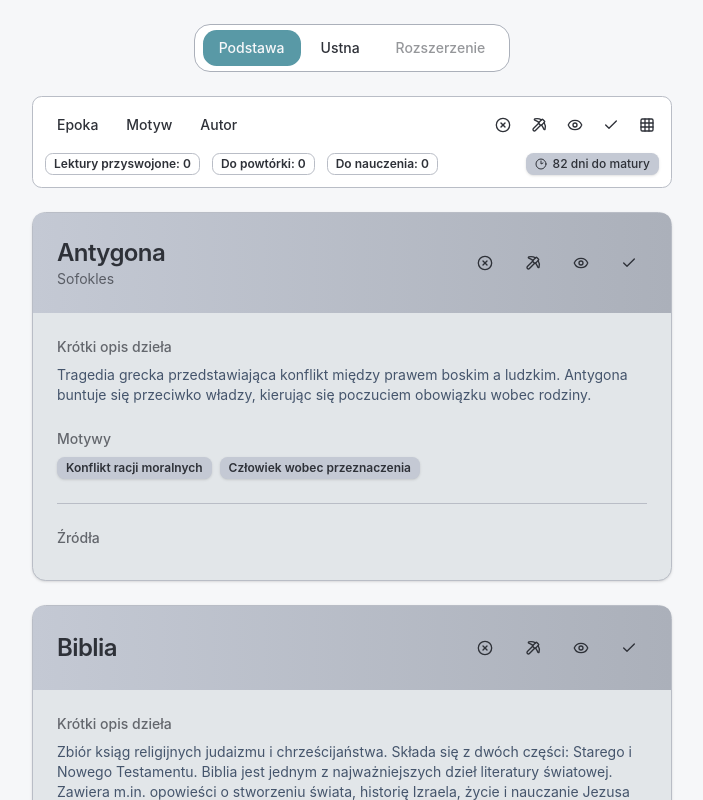
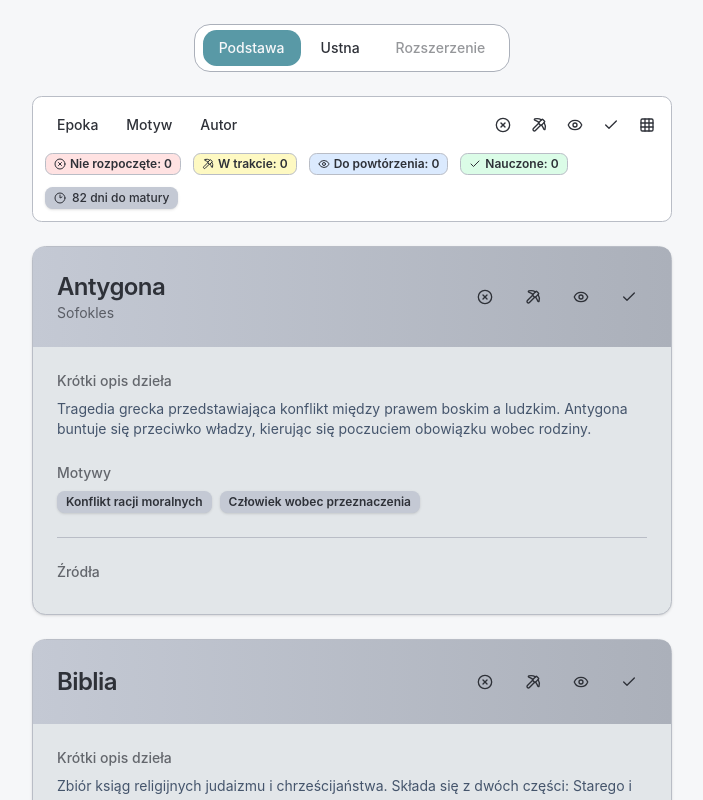
Before and after one commit to pawelz00/matura-check, a React (Vite) app: page / in a window 1280 px wide. Shown: the top 800 px of the page, without its empty margins (288-991 px from the left). Built offline with nearby package versions, Linux system fonts and the light colour scheme.

Commit message:
feat: stats with colors

```diff
--- a/src/App.tsx
+++ /dev/null
@@ -1,19 +0,0 @@
-import Navbar from "@/components/navbar.tsx";
-import InfoBar from "@/components/info-bar.tsx";
-import Cards from "@/components/cards.tsx";
-
-function App() {
-  return (
-    <div
-      className={
-        "flex flex-col flex-1 bg-background items-center max-w-full md:max-w-3/4 xl:max-w-1/2 mx-auto mb-12"
-      }
-    >
-      <Navbar />
-      <InfoBar />
-      <Cards />
-    </div>
-  );
-}
-
-export default App;
--- a/src/components/stats.tsx
+++ b/src/components/stats.tsx
@@ -2,9 +2,11 @@ import { useDataStore } from "@/store/useDataStore.ts";
 import { useMemo } from "react";
 import { Badge } from "@/components/ui/badge.tsx";
 import Counter from "@/components/counter.tsx";
+import { statusesObj } from "@/constants/statusesObject.ts";
 
 type Stats = {
-  numberOfCompletedItems: number;
+  learned: number;
+  inProgress: number;
   review: number;
   notStarted: number;
 };
@@ -16,30 +18,38 @@ export default function Stats() {
     return Object.values(statuses).reduce(
       (acc, status) => {
         if (status === "learned") {
-          acc.numberOfCompletedItems += 1;
+          acc.learned += 1;
         } else if (status === "review") {
           acc.review += 1;
         } else if (status === "notStarted") {
           acc.notStarted += 1;
+        } else if (status === "inProgress") {
+          acc.inProgress += 1;
         }
         return acc;
       },
       {
-        numberOfCompletedItems: 0,
+        learned: 0,
         review: 0,
         notStarted: 0,
+        inProgress: 0,
       },
     );
   }, [statuses]);
 
   return (
-    <section className={"w-full flex items-center justify-between p-3"}>
+    <section
+      className={"w-full flex flex-wrap gap-3 items-center justify-between p-3"}
+    >
       <div className={"flex text-sm gap-x-3"}>
-        <Badge variant={"outline"}>
-          Lektury przyswojone: {stats.numberOfCompletedItems}
-        </Badge>
-        <Badge variant={"outline"}>Do powtórki: {stats.review}</Badge>
-        <Badge variant={"outline"}>Do nauczenia: {stats.notStarted}</Badge>
+        {Object.values(statusesObj).map((status) => (
+          <Badge variant={"outline"} className={status.color} key={status.text}>
+            <status.icon size={16} />
+            <span>
+              {status.text}: {stats?.[status.status] ?? 0}
+            </span>
+          </Badge>
+        ))}
       </div>
       <Counter />
     </section>
--- a/src/constants/statusesObject.ts
+++ b/src/constants/statusesObject.ts
@@ -1,5 +1,5 @@
-import {Check, CircleX, Eye, Pickaxe, LucideIcon} from "lucide-react";
-import {Status} from "@/store/useDataStore.ts";
+import { Check, CircleX, Eye, LucideIcon, Pickaxe } from "lucide-react";
+import { Status } from "@/store/useDataStore.ts";
 
 type Statuses = {
   [key: string]: {
@@ -8,36 +8,36 @@ type Statuses = {
     icon: LucideIcon;
     color: string;
     hoverColor: string;
-    }
-}
+  };
+};
 
 export const statusesObj: Statuses = {
   notStarted: {
     status: "notStarted",
     text: "Nie rozpoczęte",
     icon: CircleX,
-        color: "bg-red-500",
-        hoverColor: "hover:bg-red-500"
+    color: "bg-red-100",
+    hoverColor: "hover:bg-red-500",
   },
   inProgress: {
     status: "inProgress",
     text: "W trakcie",
     icon: Pickaxe,
-        color: "bg-yellow-500",
-        hoverColor: "hover:bg-yellow-500"
+    color: "bg-yellow-100",
+    hoverColor: "hover:bg-yellow-500",
   },
   review: {
     status: "review",
     text: "Do powtórzenia",
     icon: Eye,
-        color: "bg-blue-500",
-        hoverColor: "hover:bg-blue-500"
+    color: "bg-blue-100",
+    hoverColor: "hover:bg-blue-500",
   },
   learned: {
     status: "learned",
     text: "Nauczone",
     icon: Check,
-        color: "bg-green-500",
+    color: "bg-green-100",
     hoverColor: "hover:bg-green-500",
   },
 } as const;
--- a/src/data/data.ts
+++ b/src/data/data.ts
@@ -11,6 +11,7 @@ export type Item = {
   }[];
   questions:
     | {
+        id: number;
         motive: string;
         question: string;
       }[]
@@ -36,16 +37,19 @@ export const appData: Items = [
     ],
     questions: [
       {
+        id: 1,
         motive: "Cierpienie niezawinione",
         question:
           "Omów zagadnienie na podstawie znanych Ci fragmentów Księgi Hioba. W swojej odpowiedzi uwzględnij również wybrany kontekst.",
       },
       {
+        id: 2,
         motive: "Niestałość świata",
         question:
           "Omów zagadnienie na podstawie znanych Ci fragmentów Księgi Koheleta. W swojej odpowiedzi uwzględnij również wybrany kontekst.",
       },
       {
+        id: 3,
         motive: "Koniec świata",
         question:
           "Omów zagadnienie na podstawie znanych Ci fragmentów Apokalipsy św. Jana. W swojej odpowiedzi uwzględnij również wybrany kontekst.",
@@ -61,16 +65,19 @@ export const appData: Items = [
     period: "Starożytność",
     questions: [
       {
+        id: 1,
         motive: "Poświęcenie w imię wyższych wartości",
         question:
           "Omów zagadnienie na podstawie Mitologii (cz. I Grecja) Jana Parandowskiego. W swojej odpowiedzi uwzględnij również wybrany kontekst.",
       },
       {
+        id: 2,
         motive: "Wina i kara",
         question:
           "Omów zagadnienie na podstawie Mitologii (cz. I Grecja) Jana Parandowskiego. W swojej odpowiedzi uwzględnij również wybrany kontekst.",
       },
       {
+        id: 3,
         motive: "Miłość silniejsza niż śmierć",
         question:
           "Omów zagadnienie na podstawie Mitologii (cz. I Grecja) Jana Parandowskiego. W swojej odpowiedzi uwzględnij również wybrany kontekst.",
@@ -86,6 +93,7 @@ export const appData: Items = [
     period: "Starożytność",
     questions: [
       {
+        id: 1,
         motive: "Heroizm",
         question:
           "Omów zagadnienie na podstawie znanych Ci fragmentów Iliady Homera. W swojej odpowiedzi uwzględnij również wybrany kontekst.",
@@ -101,11 +109,13 @@ export const appData: Items = [
     period: "Starożytność",
     questions: [
       {
+        id: 1,
         motive: "Konflikt racji moralnych",
         question:
           "Omów zagadnienie na podstawie Antygony Sofoklesa. W swojej odpowiedzi uwzględnij również wybrany kontekst.",
       },
       {
+        id: 2,
         motive: "Człowiek wobec przeznaczenia",
         question:
           "Omów zagadnienie na podstawie Antygony Sofoklesa. W swojej odpowiedzi uwzględnij również wybrany kontekst.",
@@ -121,6 +131,7 @@ export const appData: Items = [
     period: "Średniowiecze",
     questions: [
       {
+        id: 1,
         motive: "Taniec śmierci",
         question:
           "Omów zagadnienie na podstawie znanych Ci fragmentów Rozmowy Mistrza Polikarpa ze Śmiercią. W swojej odpowiedzi uwzględnij również wybrany kontekst.",
@@ -136,6 +147,7 @@ export const appData: Items = [
     period: "Średniowiecze",
     questions: [
       {
+        id: 1,
         motive: "Etos rycerski",
         question:
           "Omów zagadnienie na podstawie znanych Ci fragmentów Pieśni o Rolandzie. W swojej odpowiedzi uwzględnij również wybrany kontekst.",
@@ -151,16 +163,19 @@ export const appData: Items = [
     period: "Renesans",
     questions: [
       {
+        id: 1,
         motive: "Moralna odpowiedzialność za czyny",
         question:
           "Omów zagadnienie na podstawie Makbeta Williama Szekspira. W swojej odpowiedzi uwzględnij również wybrany kontekst.",
       },
       {
+        id: 2,
         motive: "Czy człowiek decyduje o własnym losie?",
         question:
           "Omów zagadnienie na podstawie Makbeta Williama Szekspira. W swojej odpowiedzi uwzględnij również wybrany kontekst.",
       },
       {
+        id: 3,
         motive: "Wpływ władzy na człowieka",
         question:
           "Omów zagadnienie na podstawie Makbeta Williama Szekspira. W swojej odpowiedzi uwzględnij również wybrany kontekst.",
--- a/src/main.tsx
+++ b/src/main.tsx
@@ -12,7 +12,6 @@ declare module "@tanstack/react-router" {
   }
 }
 
-// Render the app
 const rootElement = document.getElementById("root")!;
 if (!rootElement.innerHTML) {
   const root = ReactDOM.createRoot(rootElement);
```
Lines whose indentation alone changed are shown as unchanged.
